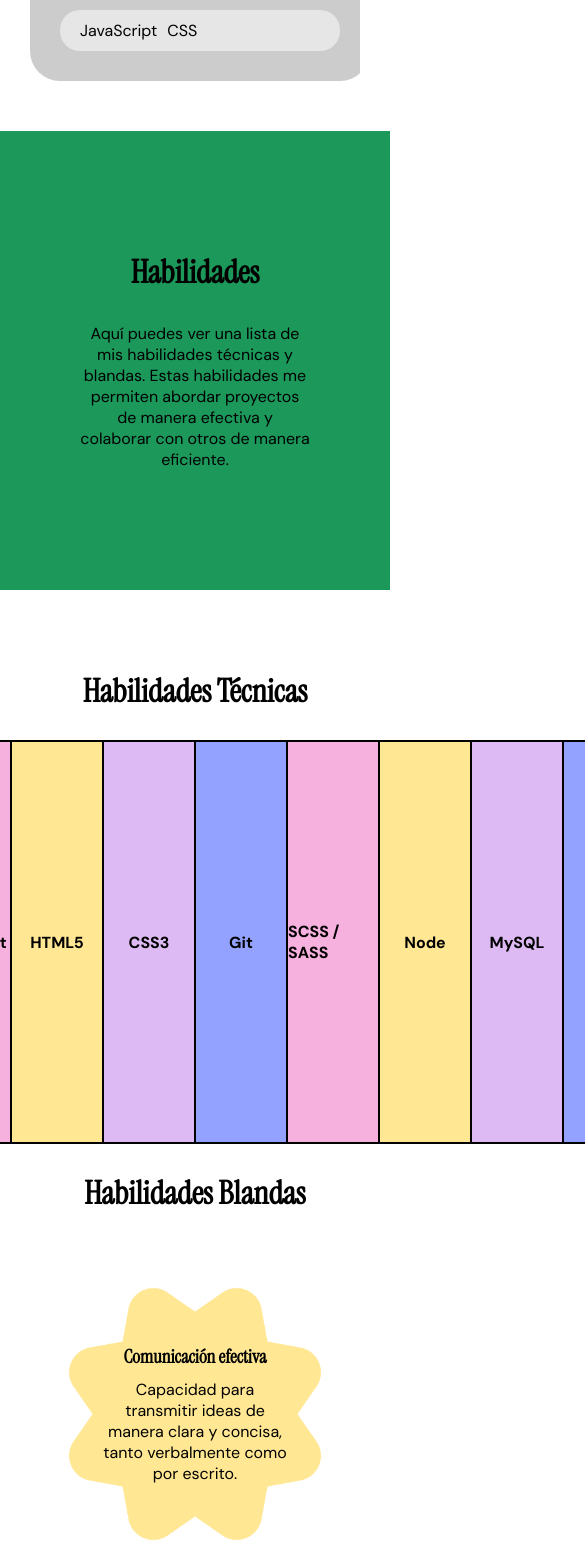
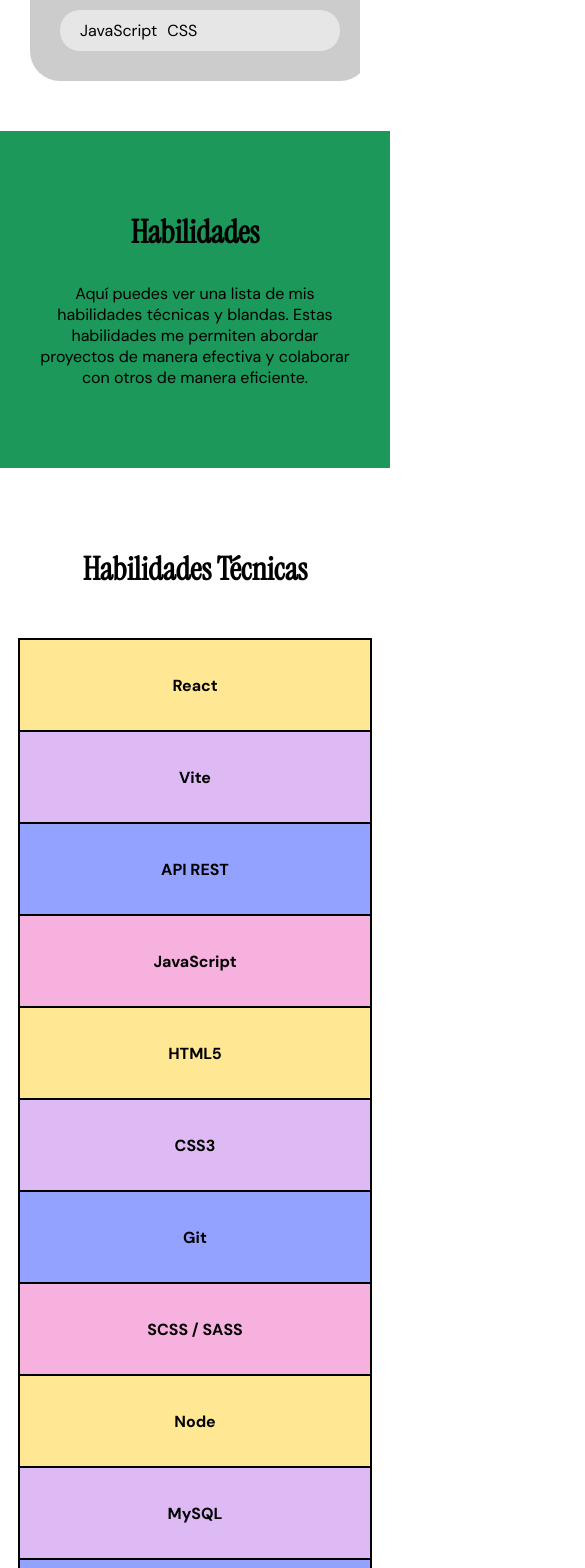
Before and after one commit to estherquiros/esther-portfolio, a React (Vite) app: page / in a window 390 px wide. Shown: the part 1920-3488 px from the top of the page, 585 px wide, since content can reach past the window. Built offline with nearby package versions, Linux system fonts and the light colour scheme.

Commit message:
add media query on skills section

```diff
--- a/src/components/HardSkills/HardSkills.scss
+++ b/src/components/HardSkills/HardSkills.scss
@@ -1,22 +1,37 @@
 @use "../../styles/variables" as *;
+@use "../../styles/media-query" as *;
+
 .hard-skills {
   display: grid;
-  grid-auto-flow: column;
+  grid-template-columns: 1fr;
   align-items: center;
   gap: 2px;
+  padding: 20px;
+  width: 100%;
+
+  @include mq("xl") {
+    width: fit-content;
+    display: grid;
+    grid-auto-flow: column;
+  }
 
   &__item {
     display: flex;
     flex-direction: column;
     align-items: center;
     outline: 2px solid black;
-    min-height: 400px;
-    min-width: 90px;
+    min-height: 90px;
+    width: 100%;
     justify-content: center;
     font-weight: bold;
 
-    writing-mode: sideways-lr;
-    text-orientation: mixed;
+    @include mq("xl") {
+      min-height: 400px;
+      min-width: 90px;
+
+      writing-mode: sideways-lr;
+      text-orientation: mixed;
+    }
   }
 
   &__item:hover {
--- a/src/components/SkillsSection/SkillsSection.scss
+++ b/src/components/SkillsSection/SkillsSection.scss
@@ -1,4 +1,6 @@
 @use "../../styles/variables" as *;
+@use "../../styles/media-query" as *;
+
 .skills-section {
   display: flex;
   flex-direction: column;
@@ -8,24 +10,39 @@
     display: flex;
     flex-direction: column;
     gap: 30px;
-    padding: 120px 80px;
+    padding: 80px 40px;
     background-color: $color-green;
     text-align: center;
+    align-items: center;
+
+    @include mq("sm") {
+      padding: 120px 80px;
+    }
   }
+
+  &__description {
+    @include mq("lg") {
+      max-width: 600px;
+    }
+  }
+
   &__title {
     font-size: xx-large;
     font-weight: bold;
   }
+
   &__subtitle {
     font-size: xx-large;
     font-weight: bold;
   }
+
   &__content {
     display: flex;
     flex-direction: column;
     align-items: center;
     gap: 30px;
   }
+
   &__hard-skills {
     display: flex;
     flex-direction: column;
@@ -33,6 +50,7 @@
     gap: 30px;
     width: 100%;
   }
+
   &__soft-skills {
     display: flex;
     flex-direction: column;
--- a/src/components/SoftSkills/SoftSkills.jsx
+++ b/src/components/SoftSkills/SoftSkills.jsx
@@ -21,7 +21,7 @@
           style={{ backgroundImage: `url(${getImageByIndex(index)})` }}
         >
           <h3 className="soft-skills__item-title font-title">{skill.title}</h3>
-          <p>{skill.description}</p>
+          <p className="soft-skills__item-description">{skill.description}</p>
         </li>
       ))}
     </ul>
--- a/src/components/SoftSkills/SoftSkills.scss
+++ b/src/components/SoftSkills/SoftSkills.scss
@@ -1,24 +1,47 @@
+@use "../../styles/media-query" as *;
+
 .soft-skills {
   display: grid;
-  grid-template-columns: repeat(auto-fit, minmax(220px, 1fr));
+  grid-template-columns: 1fr;
   justify-items: center;
   align-items: center;
   width: 100%;
+  gap: 20px;
+  padding: 20px;
+  max-width: 1024px;
+  justify-content: center;
+
+  @include mq("sm") {
+    grid-template-columns: 1fr 1fr;
+  }
+
+  @include mq("xl") {
+    gap: 60px;
+    grid-template-columns: 1fr 1fr 1fr 1fr;
+  }
 
   &__item {
+    width: 100%;
     display: flex;
     flex-direction: column;
     align-items: center;
     text-align: center;
     gap: 10px;
     list-style: none;
-    padding: 100px;
+    height: 320px;
+    justify-content: center;
 
-    background-size: 500px;
+    background-size: cover;
     background-position: center;
 
     &-title {
+      font-size: x-large;
       font-weight: bold !important;
+    }
+
+    &-description {
+      max-width: 320px;
+      text-wrap-style: balance;
     }
   }
 }
```
